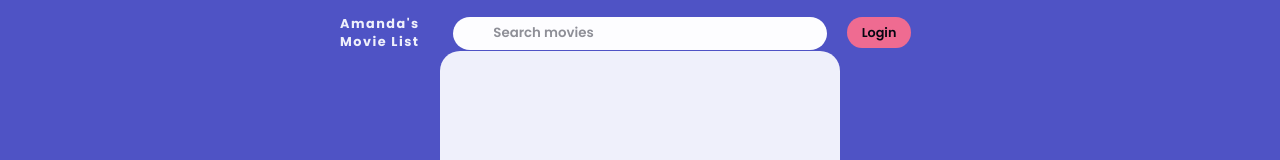
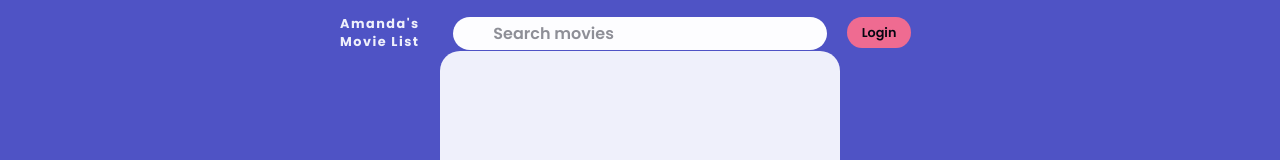
Before and after one commit to cnolan3/AmandasMovieList, a React (Vite) app in the folder frontend/: page /addmovie in a window 1280 px wide. Shown: the top 160 px of the page. Built offline with nearby package versions, Linux system fonts and the light colour scheme; no server answers.

Commit message:
frontend: set input font size to 16px to prevent screen zoom on IOS

```diff
--- a/frontend/src/components/Sections/HeaderSection/HeaderSection.module.scss
+++ b/frontend/src/components/Sections/HeaderSection/HeaderSection.module.scss
@@ -154,10 +154,16 @@
   transition: box-shadow 0.3s;
   z-index: 1;
 
+  // needed to prevent IOS devices from zooming in on input box
+  font-size: 16px;
+
   &:focus {
     outline: none;
     // box-shadow: 0 10px 20px rgba(0, 0, 0, 0.2);
     box-shadow: 0 0 10px 5px rgba(colors.$color-primary-bright, 1);
+
+    // needed to prevent IOS devices from zooming in on input box
+    font-size: 16px;
   }
 
   &::placeholder {
```
